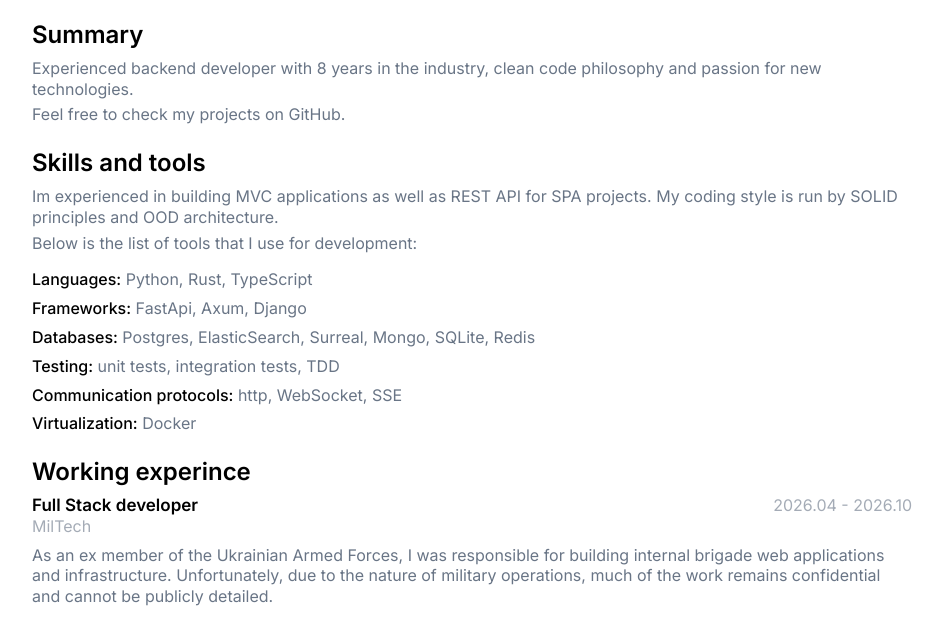
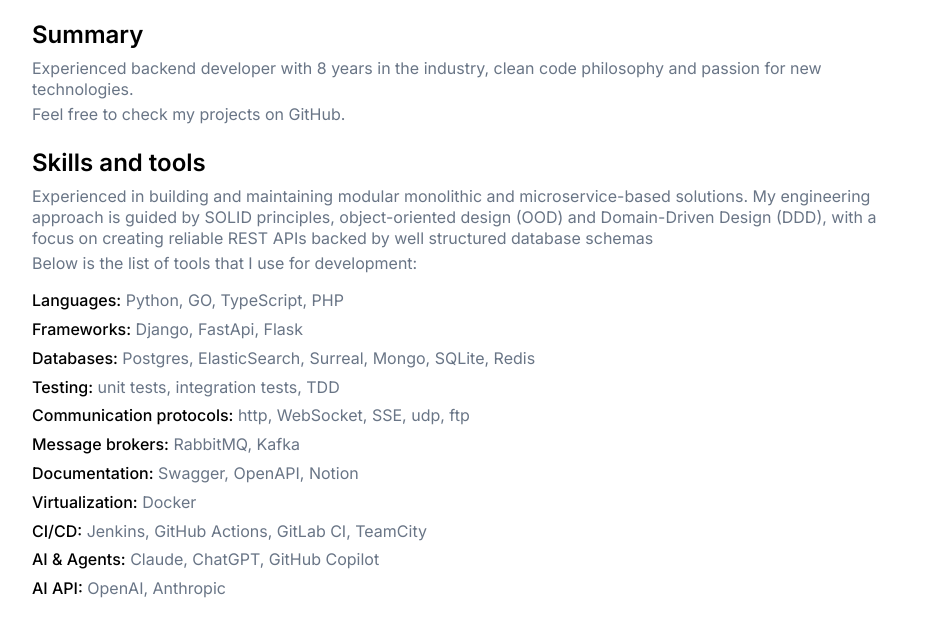
Before and after one commit to Ar0010r/ar0010r.github.io, a plain HTML site: page python.html in a window 1280 px wide. Shown: the part 169-789 px from the top of the page, without its empty margins (168-1110 px from the left). Drawn offline with Linux system fonts and the light colour scheme.

Commit message:
cv update

```diff
--- a/python.html
+++ b/python.html
@@ -61,7 +61,7 @@
       <section class="mb-28">
         <h2 class="mb-12 text-black" >Skills and tools</h2>
         <p class="text-section">
-          Im experienced in building MVC applications as well as REST API for SPA projects. My coding style is run by SOLID principles and OOD architecture.
+          Experienced in building and maintaining modular monolithic and microservice-based solutions. My engineering approach is guided by SOLID principles, object-oriented design (OOD) and Domain-Driven Design (DDD), with a focus on creating reliable REST APIs backed by well structured database schemas
         </p>
          <p class="text-section mb-16">
           Below is the list of tools that I use for development:
@@ -69,10 +69,10 @@
 
         <ul>
           <li class="accented mb-8">
-            <span class="text-black">Languages:</span> Python, Rust, TypeScript
+            <span class="text-black">Languages:</span> Python, GO, TypeScript, PHP
           </li>
           <li class="accented mb-8">
-            <span class="text-black">Frameworks:</span> FastApi, Axum, Django
+            <span class="text-black">Frameworks:</span> Django, FastApi, Flask
           </li>
           <li class="accented mb-8">
             <span class="text-black">Databases:</span> Postgres, ElasticSearch, Surreal, Mongo, SQLite, Redis
@@ -81,10 +81,25 @@
             <span class="text-black">Testing:</span> unit tests, integration tests, TDD
           </li>
           <li class="accented mb-8">
-            <span class="text-black">Communication protocols:</span> http, WebSocket, SSE
+            <span class="text-black">Communication protocols:</span> http, WebSocket, SSE, udp, ftp
+          </li>
+          <li class="accented mb-8">
+            <span class="text-black">Message brokers:</span> RabbitMQ, Kafka
+          </li>
+          <li class="accented mb-8">
+            <span class="text-black">Documentation:</span> Swagger, OpenAPI, Notion
           </li>
           <li class="accented mb-8">
             <span class="text-black">Virtualization:</span> Docker
+          </li>
+          <li class="accented mb-8">
+            <span class="text-black">CI/CD:</span> Jenkins, GitHub Actions, GitLab CI, TeamCity
+          </li>
+          <li class="accented mb-8">
+            <span class="text-black">AI & Agents:</span> Claude, ChatGPT, GitHub Copilot
+          </li>
+          <li class="accented mb-8">
+            <span class="text-black">AI API:</span> OpenAI, Anthropic
           </li>
         </ul>
       </section>
```
Also changed, not shown: php.html (+6 -0 lines).
